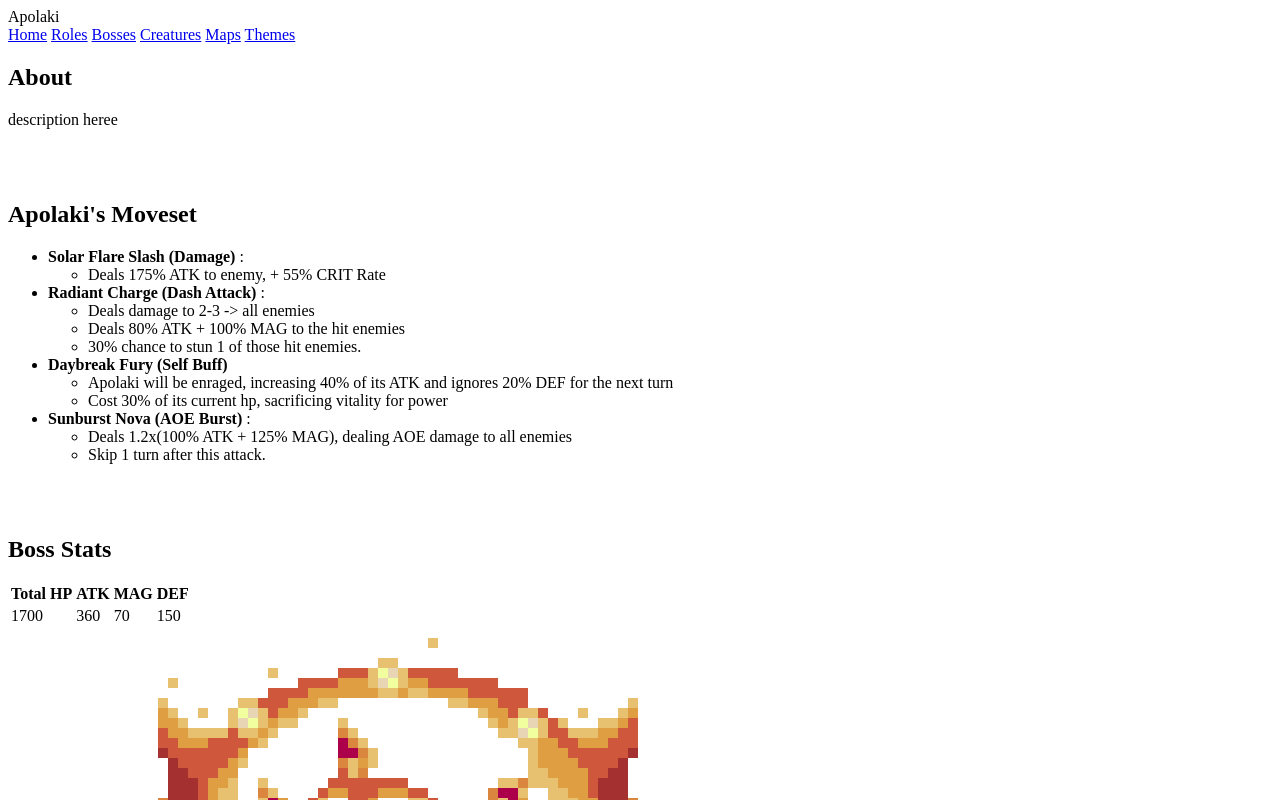
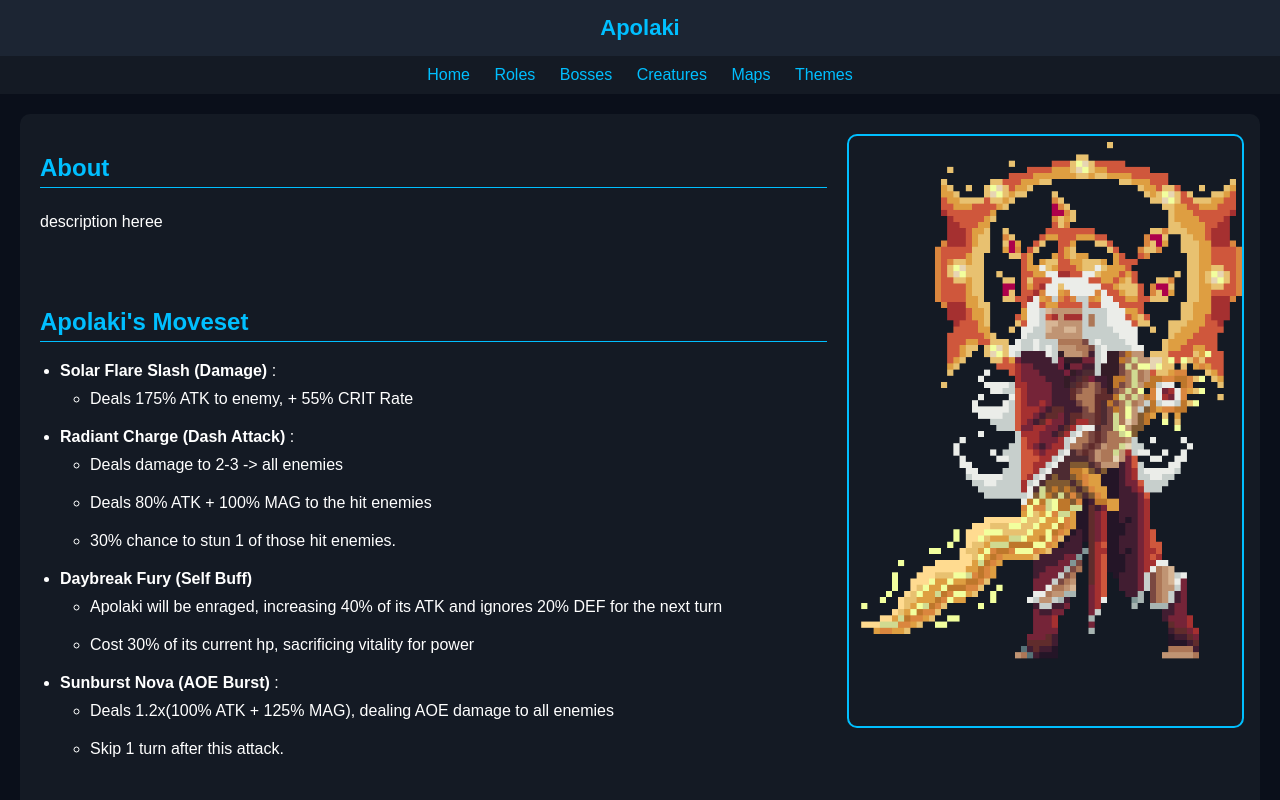
Before and after one commit to jhparente/balangay_of_the_forgotten, a plain HTML site: page boss/apolaki.html in a window 1280 px wide. Shown: the top 800 px of the page. Drawn offline with Linux system fonts and the light colour scheme; the site is published under a folder, as on GitHub Pages, so addresses that start at the root find nothing.

Commit message:
taenamolex

```diff
--- a/boss/apolaki.html
+++ b/boss/apolaki.html
@@ -4,7 +4,7 @@
     <meta charset="UTF-8" />
     <meta name="viewport" content="width=device-width, initial-scale=1.0" />
     <title>Apolaki - Wiki</title>
-    <link rel="stylesheet" href="/css/boss.css" />
+    <link rel="stylesheet" href="../css/boss.css" />
   </head>
   <body>
     <header>Apolaki</header>
--- a/boss/bakunawa.html
+++ b/boss/bakunawa.html
@@ -4,7 +4,7 @@
     <meta charset="UTF-8" />
     <meta name="viewport" content="width=device-width, initial-scale=1.0" />
     <title>Bakunawa - Wiki</title>
-    <link rel="stylesheet" href="/css/boss.css" />
+    <link rel="stylesheet" href="../css/boss.css" />
   </head>
   <body>
     <header>Bakunawa</header>
```
Also changed, not shown: boss/bathala.html (+1 -1 lines), boss/mayari.html (+1 -1 lines), boss/minokawa.html (+1 -1 lines).
